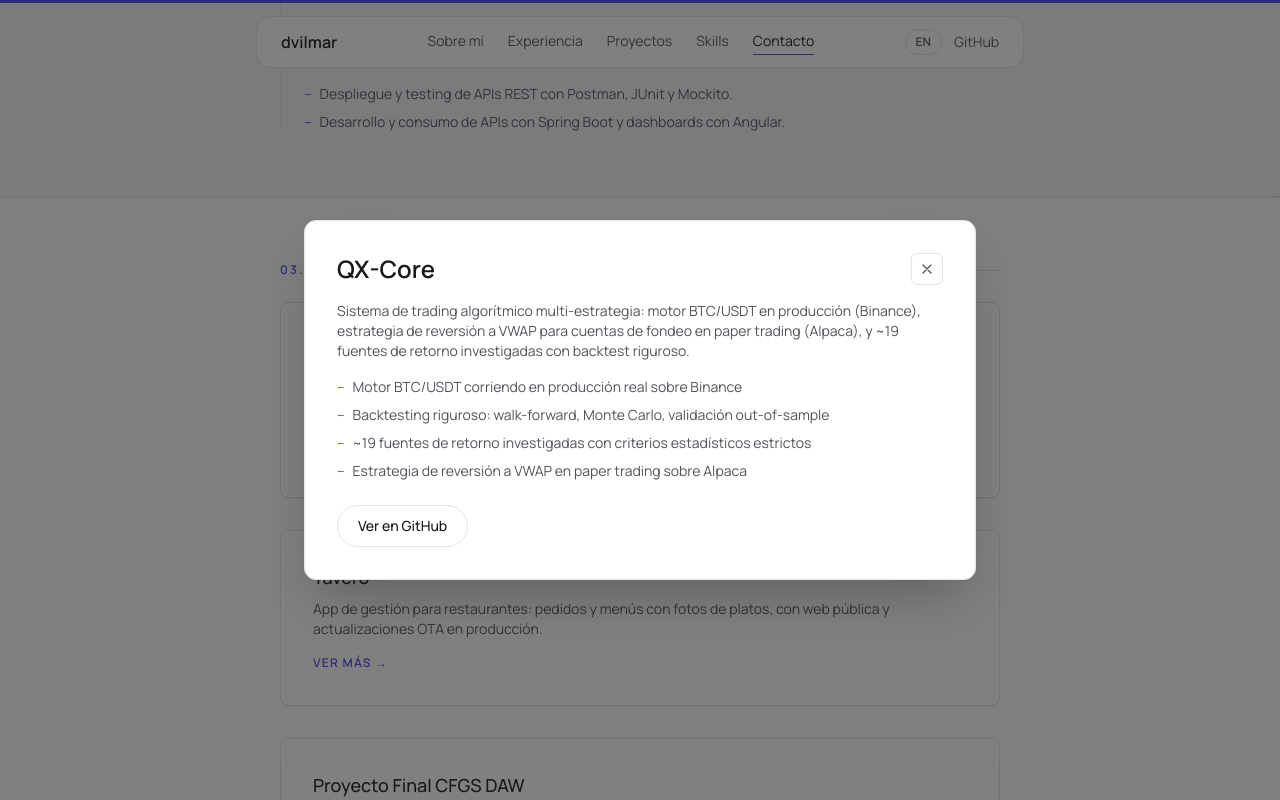
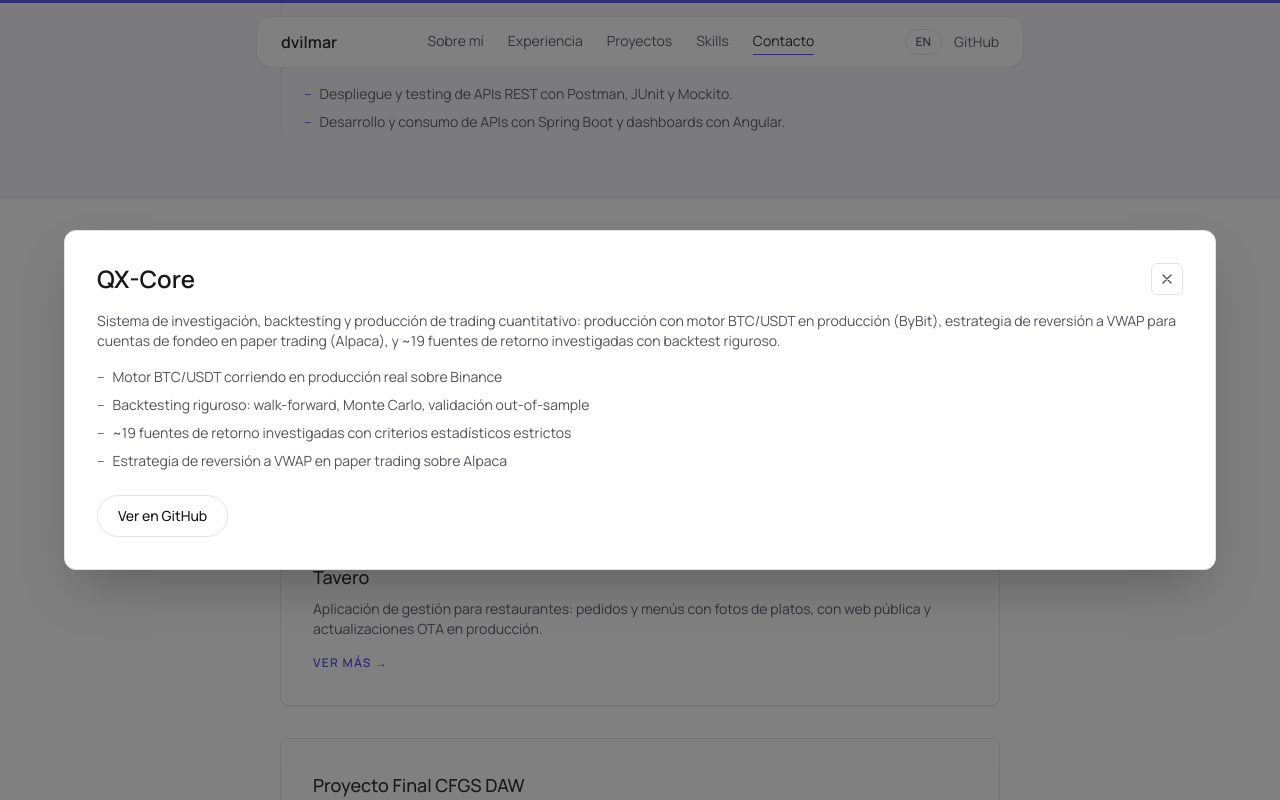
Before and after one commit to dvilmar/danielvilar, a Next.js app: page / in a window 1280 px wide. Both pictures are taken after a click on the button 640 px from the left and 1725 px from the top of the page. Shown: the part 1325-2125 px from the top of the page. Built offline with nearby package versions, Linux system fonts and the light colour scheme.

Commit message:
Ampliar modal de proyectos y matizar descripciones de QX-Core y Tavero

```diff
--- a/src/components/ProjectModal.tsx
+++ b/src/components/ProjectModal.tsx
@@ -90,7 +90,7 @@ export default function ProjectModal({
             aria-modal="true"
             aria-labelledby="project-modal-title"
             onClick={(e) => e.stopPropagation()}
-            className="max-h-[85vh] w-full max-w-2xl overflow-y-auto rounded-xl border border-border bg-surface p-6 shadow-2xl sm:p-8"
+            className="max-h-[85vh] w-full max-w-6xl overflow-y-auto rounded-xl border border-border bg-surface p-6 shadow-2xl sm:p-8"
             initial={{ opacity: 0, scale: 0.97, y: 8 }}
             animate={{
               opacity: 1,
--- a/src/data/projects.ts
+++ b/src/data/projects.ts
@@ -13,7 +13,7 @@ export const projects: Record<"es" | "en", Project[]> = {
     {
       name: "QX-Core",
       description:
-        "Sistema de trading algorítmico multi-estrategia: motor BTC/USDT en producción (Binance), estrategia de reversión a VWAP para cuentas de fondeo en paper trading (Alpaca), y ~19 fuentes de retorno investigadas con backtest riguroso.",
+        "Sistema de investigación, backtesting y producción de trading cuantitativo: producción con motor BTC/USDT en producción (ByBit), estrategia de reversión a VWAP para cuentas de fondeo en paper trading (Alpaca), y ~19 fuentes de retorno investigadas con backtest riguroso.",
       highlights: [
         "Motor BTC/USDT corriendo en producción real sobre Binance",
         "Backtesting riguroso: walk-forward, Monte Carlo, validación out-of-sample",
@@ -25,7 +25,7 @@ export const projects: Record<"es" | "en", Project[]> = {
     {
       name: "Tavero",
       description:
-        "App de gestión para restaurantes: pedidos y menús con fotos de platos, con web pública y actualizaciones OTA en producción.",
+        "Aplicación de gestión para restaurantes: pedidos y menús con fotos de platos, con web pública y actualizaciones OTA en producción.",
       highlights: [
         "App móvil (Expo/React Native) + web pública (Next.js en Vercel)",
         "Backend en Supabase (Postgres + Auth)",
```
